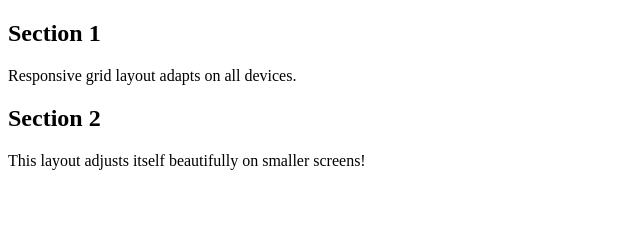
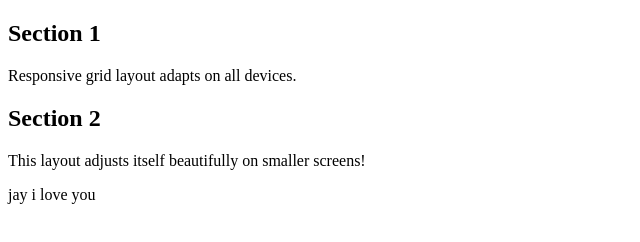
Before and after one commit to Asodotcom/web, a plain HTML site: page index.html in a window 1280 px wide. Shown: the whole page, without its empty margins (0-640 px from the left). Drawn offline with nearby package versions, Linux system fonts and the light colour scheme; files that its build step writes are made by us from their sources.

Commit message:
Add files via upload

```diff
--- a/index.html
+++ b/index.html
@@ -18,3 +18,4 @@
           <p>This layout adjusts itself beautifully on smaller screens!</p>
         </div>
       </main>
+<p>jay i love you </p>
```
